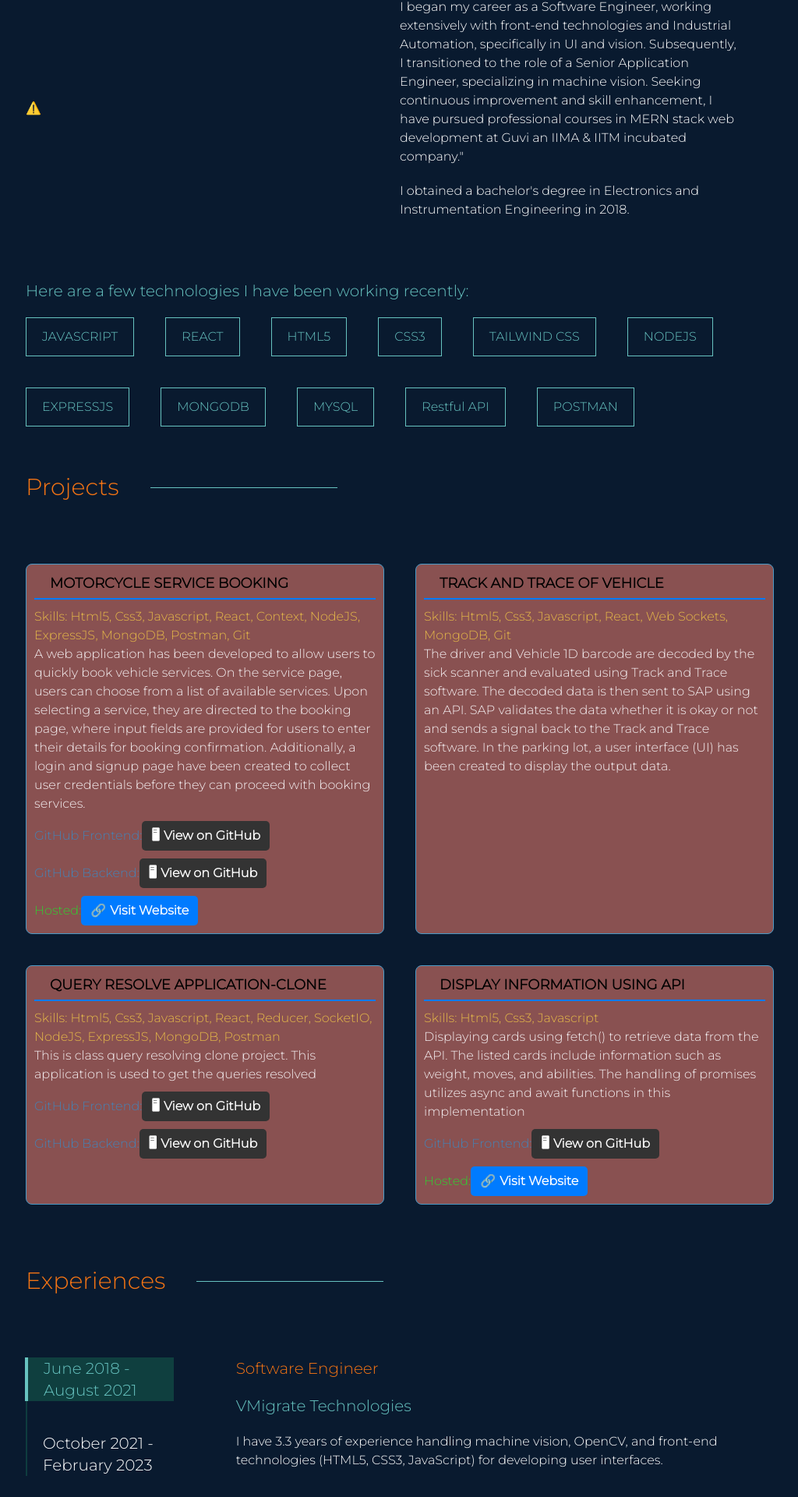
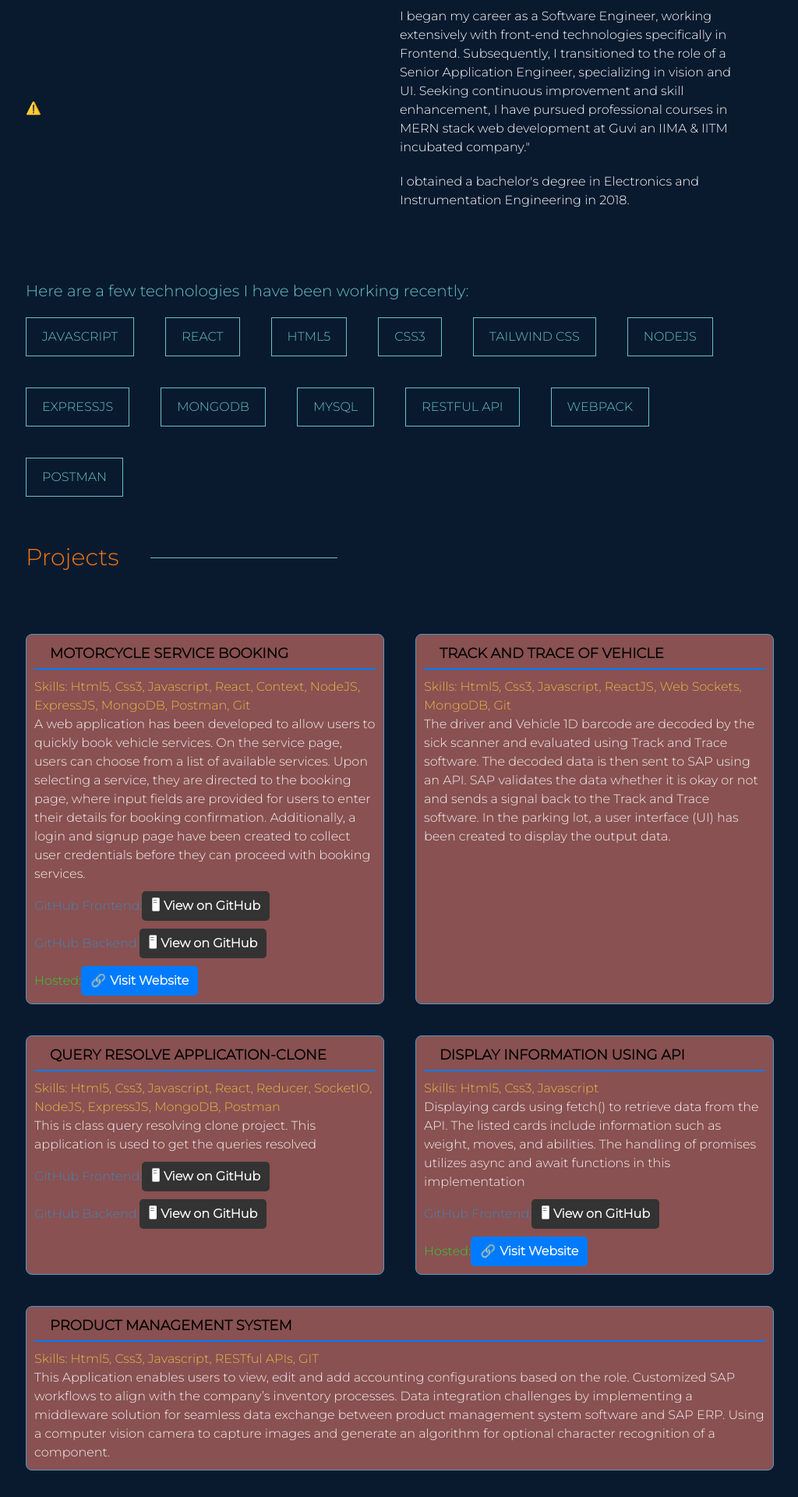
Before and after one commit to Gokul-96/portfolio, a React (Create React App) app: page / in a window 1280 px wide. Shown: the part 865-2785 px from the top of the page at 78% size, without its empty margins (127-1151 px from the left). Built offline with nearby package versions, Linux system fonts and the light colour scheme; no server answers.

Commit message:
June commit

```diff
--- a/src/pages/Home/About.js
+++ b/src/pages/Home/About.js
@@ -11,7 +11,8 @@ function About() {
     "EXPRESSJS",
     "MONGODB",
     "MYSQL",
-    "Restful API",
+    "RESTFUL API",
+    "WEBPACK",
     "POSTMAN"
   ];
   return (
@@ -32,9 +33,8 @@ function About() {
         <div className="flex flex-col gap-5 w-1/2 mx-10 sm:w-full sm:p-5">
           <p className="text-white">
             I began my career as a Software Engineer, working extensively with
-            front-end technologies and Industrial Automation, specifically in UI and
-            vision. Subsequently, I transitioned to the role
-            of a Senior Application Engineer, specializing in machine vision.
+            front-end technologies specifically in Frontend. Subsequently, I transitioned to the role
+            of a Senior Application Engineer, specializing in vision and UI.
             Seeking continuous improvement and skill enhancement, I have pursued
             professional courses in MERN stack web development at Guvi an IIMA & IITM incubated company."
           </p>
--- a/src/resources/projects.js
+++ b/src/resources/projects.js
@@ -28,7 +28,7 @@ export const projects = [
   },
   {
     id:2,
-    skills: ["Html5", "Css3", "Javascript","React","Web Sockets","MongoDB","Git"],
+    skills: ["Html5", "Css3", "Javascript","ReactJS","Web Sockets","MongoDB","Git"],
     title: "TRACK AND TRACE OF VEHICLE",
     details:
       "The driver and Vehicle 1D barcode are decoded by the sick scanner and evaluated using Track and Trace software. The decoded data is then sent to SAP using an API. SAP validates the data whether it is okay or not and sends a signal back to the Track and Trace software. In the parking lot, a user interface (UI) has been created to display the output data.",
@@ -70,13 +70,13 @@ export const projects = [
     GitHub_frontend: "https://github.com/Gokul-96/webcode-pokemon.git",
     Hosted: " https://soft-pudding-c4e215.netlify.app/",
   },
-  // {
-  //   id:5,
+  {
+    id:5,
 
-  //   skills: ["Html5", "Css3", "Javascript"],
-  //   title: "Dashboard For STUDENT and TEACHER",
-  //   details:
-  //     "Using a machine vision camera to capture images and generate an algorithm for optional character recognition of a component. The inspection is conducted on a running conveyor using a sensor to trigger the camera. Utilized inbuilt functions to created user interface.",
+    skills: ["Html5", "Css3", "Javascript","RESTful APIs","GIT"],
+    title: "PRODUCT MANAGEMENT SYSTEM",
+    details:
+      "This Application enables users to view, edit and add accounting configurations based on the role. Customized SAP workflows to align with the company’s inventory processes. Data integration challenges by implementing a middleware solution for seamless data exchange between product management system software and SAP ERP. Using a computer vision camera to capture images and generate an algorithm for optional character recognition of a component.",
 
-  // },
+  },
 ];
```
